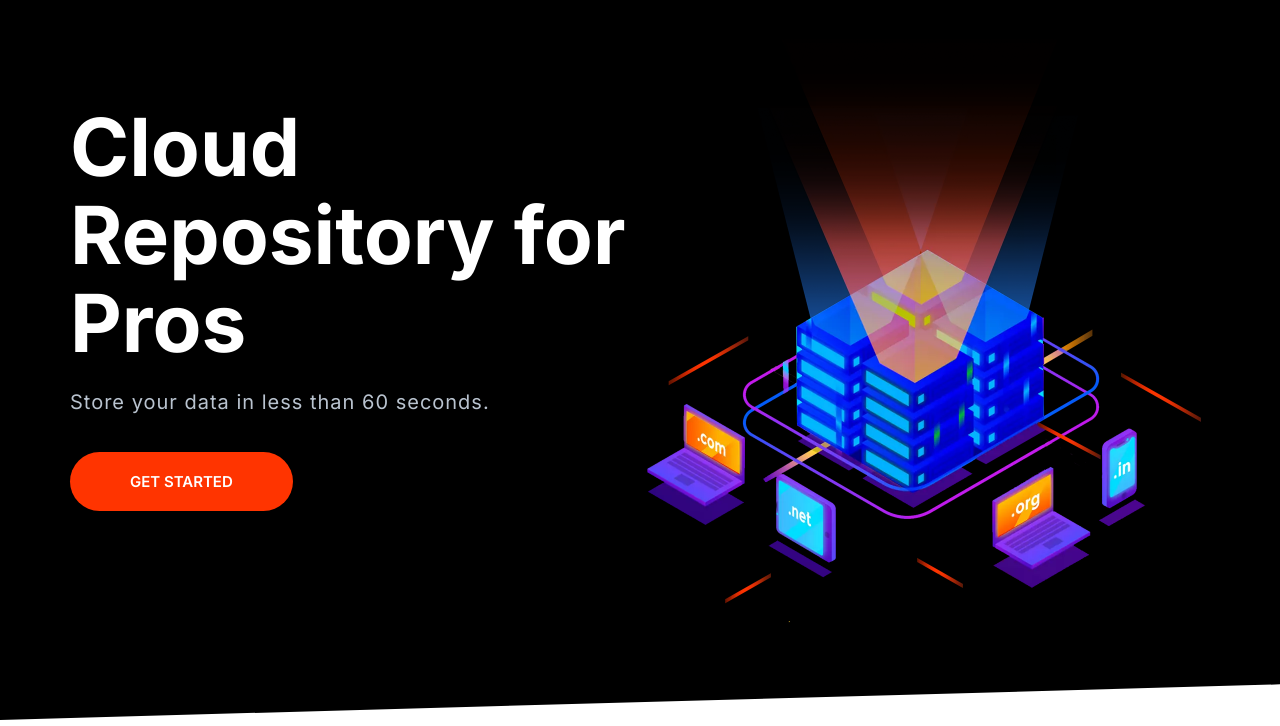
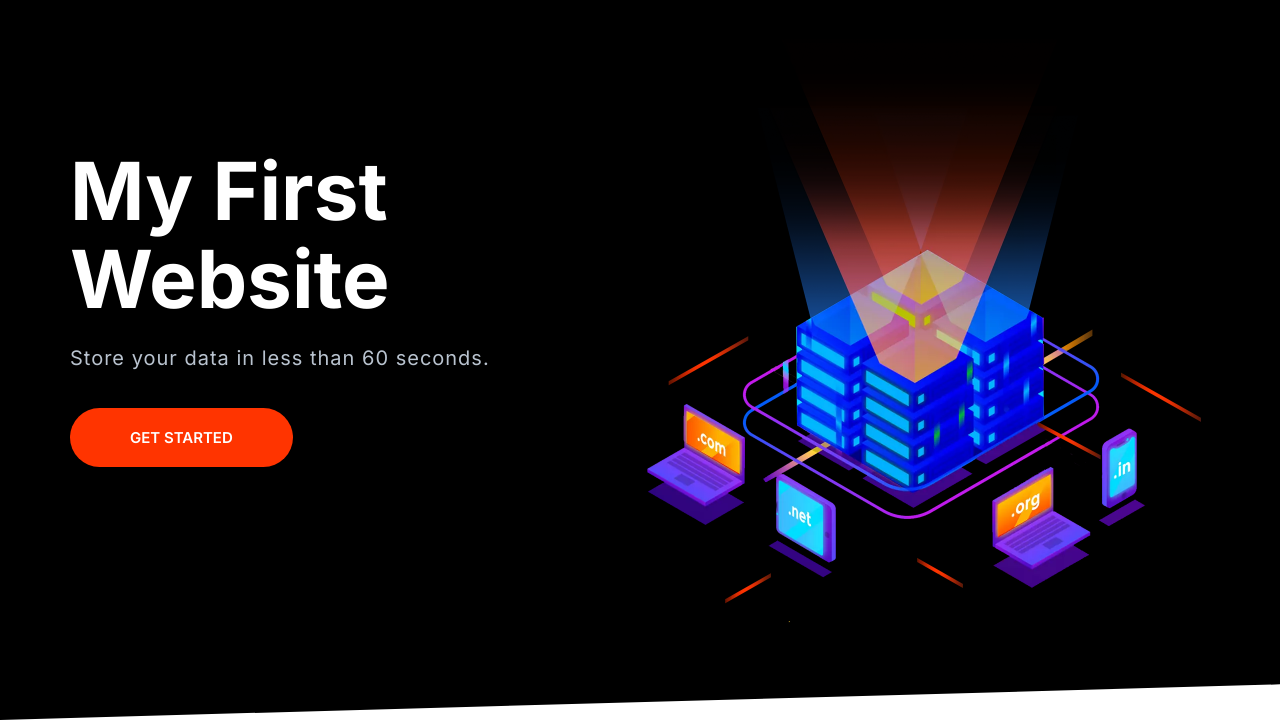
Before and after one commit to ranjandutta24/Code-with-Ranjan, a plain HTML site: page index.html in a window 1280 px wide. Shown: the part 74-800 px from the top of the page. Drawn offline with nearby package versions, Linux system fonts and the light colour scheme.

Commit message:
img_change

```diff
--- a/index.html
+++ b/index.html
@@ -37,7 +37,7 @@
     <section class="block block--dark block--skewed-left hero">
         <div class="container grid grid--1x2">
             <header class="block__header hero__content" data-aos="fade-right">
-                <h1 class="block__heading">Cloud Repository for Pros</h1>
+                <h1 class="block__heading">My First Website</h1>
                 <p class="hero__tagline">Store your data in less than 60 seconds.</p>
                 <a href="/dev_page.html" class="btn btn--accent btn--stretched">Get Started</a>
             </header>
```
Also changed, not shown: images/testimonial.jpg.
